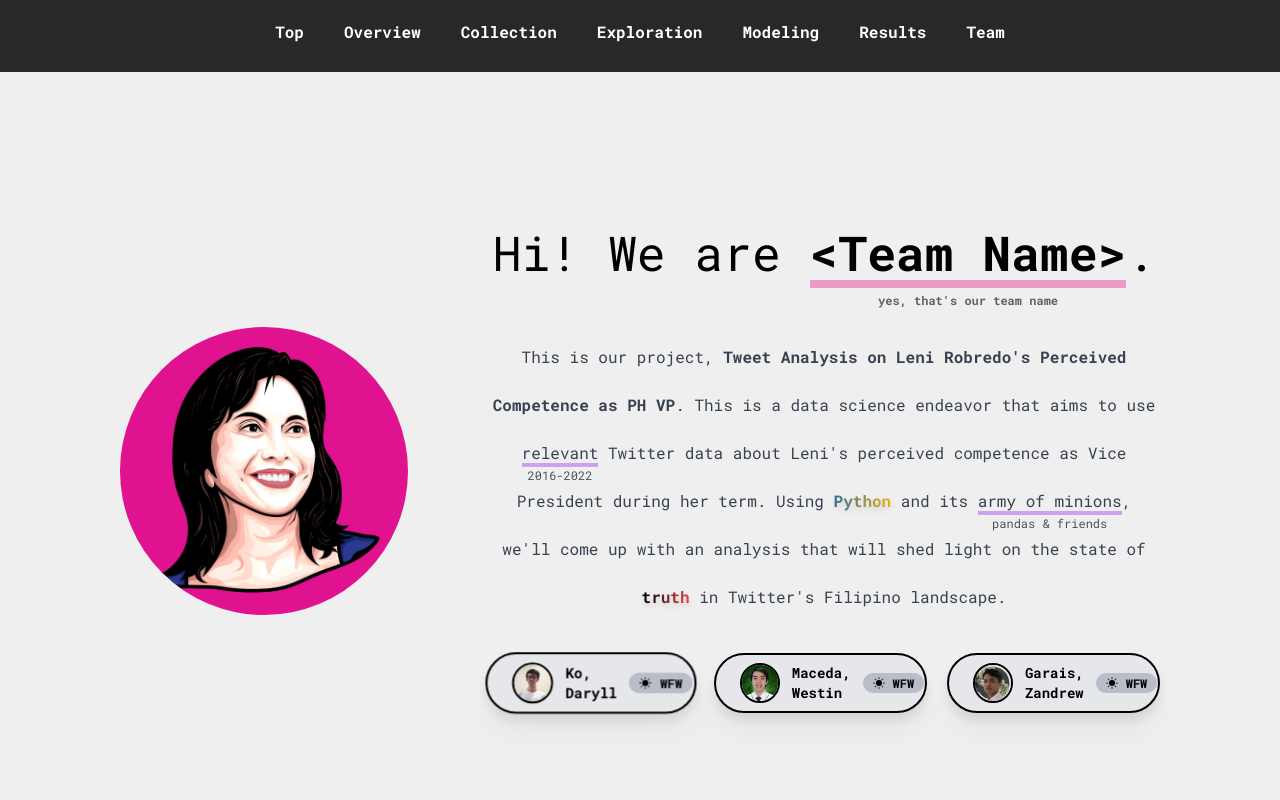
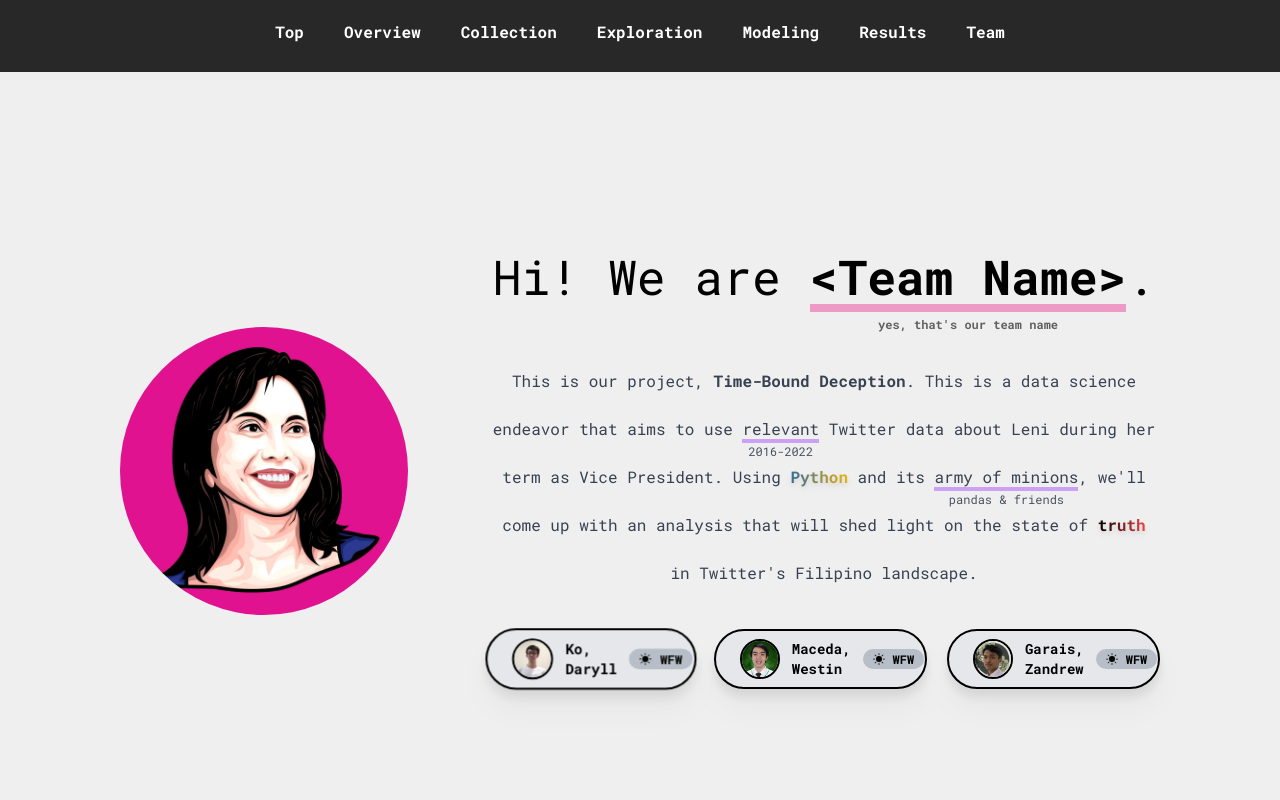
Before and after one commit to daryll-ko/cs132-portfolio, a React (Vite) app: page / in a window 1280 px wide. Shown: the top 800 px of the page. Built offline with nearby package versions, Linux system fonts and the light colour scheme.

Commit message:
feat: polish Top section

```diff
--- a/src/components/Top.tsx
+++ b/src/components/Top.tsx
@@ -65,10 +65,8 @@ function Top() {
         </h1>
         <p className="mt-6 text-center text-sm leading-10 text-gray-700 sm:text-base sm:leading-[3rem]">
           This is our project,{" "}
-          <span className="font-bold">
-            Tweet Analysis on Leni Robredo's Perceived Competence as PH VP
-          </span>
-          . This is a data science endeavor that aims to use{" "}
+          <span className="font-bold">Time-Bound Deception</span>. This is a
+          data science endeavor that aims to use{" "}
           <span className="relative">
             relevant
             <motion.span
@@ -80,8 +78,7 @@ function Top() {
               2016-2022
             </span>
           </span>{" "}
-          Twitter data about Leni's perceived competence as Vice President
-          during her term. Using{" "}
+          Twitter data about Leni during her term as Vice President. Using{" "}
           <span className="bg-gradient-to-r from-[#336c9b] to-yellow-500 bg-clip-text font-extrabold text-transparent drop-shadow-md">
             Python
           </span>{" "}
```
